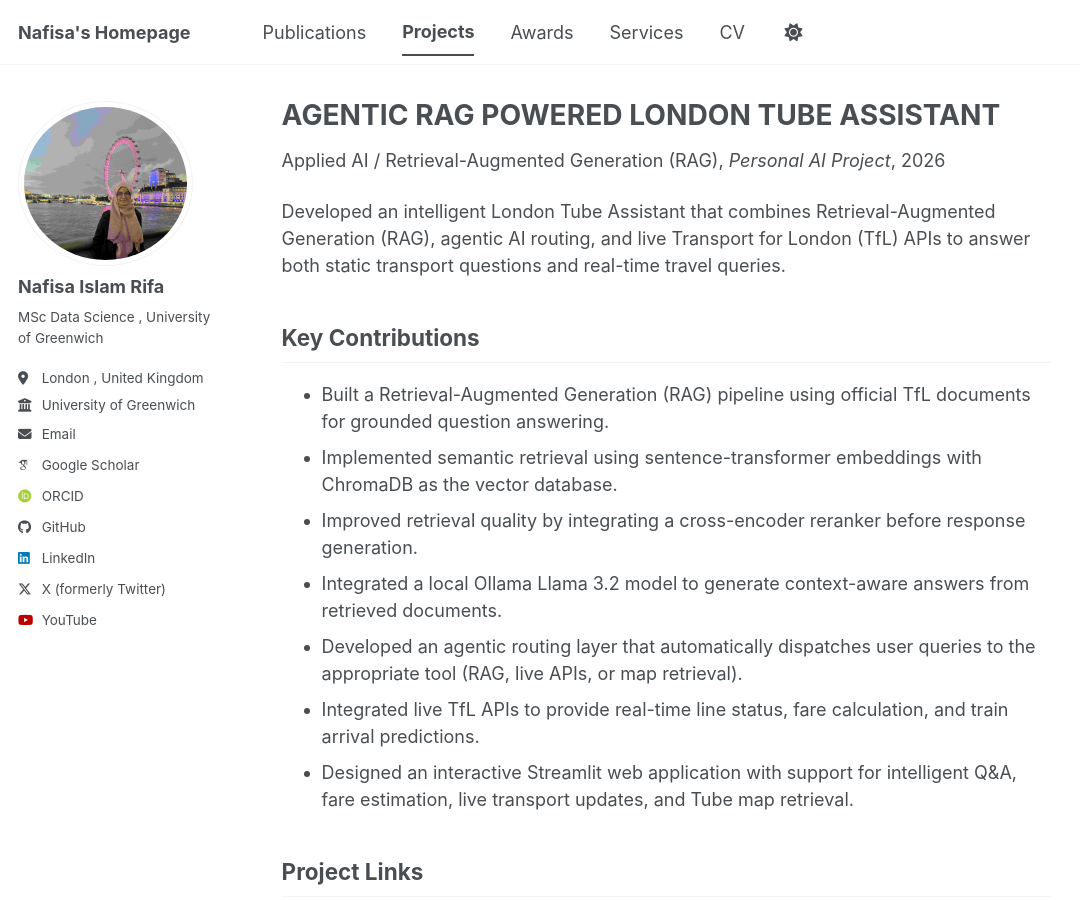
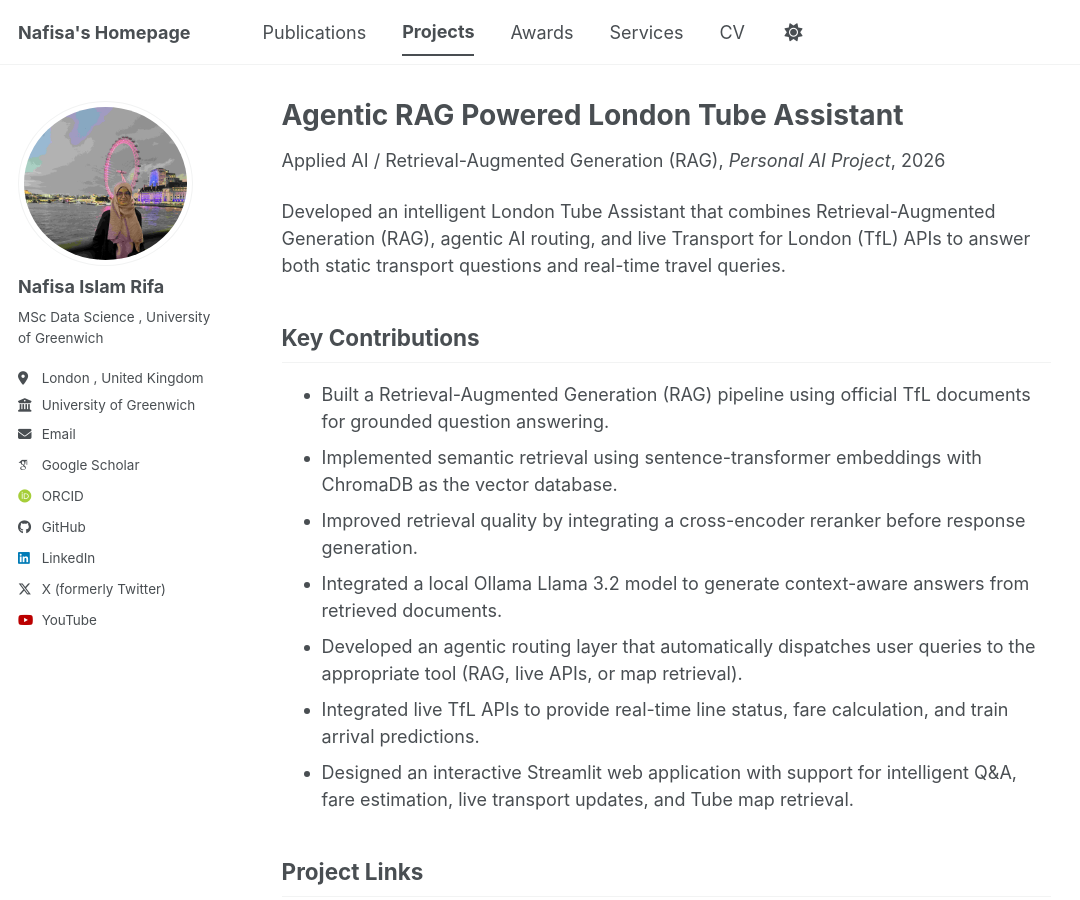
Before and after one commit to NafisaIslamRifa/NafisaIslamRifa.github.io, a Jekyll site: the page built from _teaching/2019-spring-teaching-4.md, in a window 1280 px wide and 900 px high. Shown: the whole window, without its empty margins (0-1080 px from the left). Built offline with Jekyll 4.4.1, drawn with Linux system fonts in a browser that asks for light colours; some web fonts are replaced; a script bundle is joined from its source files by our own code; library files that are not in the unit come from our copies.

```diff
--- a/_teaching/2019-spring-teaching-4.md
+++ b/_teaching/2019-spring-teaching-4.md
@@ -1,5 +1,5 @@
 ---
-title: "AGENTIC RAG POWERED LONDON TUBE ASSISTANT "
+title: "Agentic RAG Powered London Tube Assistant "
 collection: teaching
 type: "Applied AI / Retrieval-Augmented Generation (RAG)"
 permalink: /teaching/2026-agentic-rag-london-tube-assistant
```
